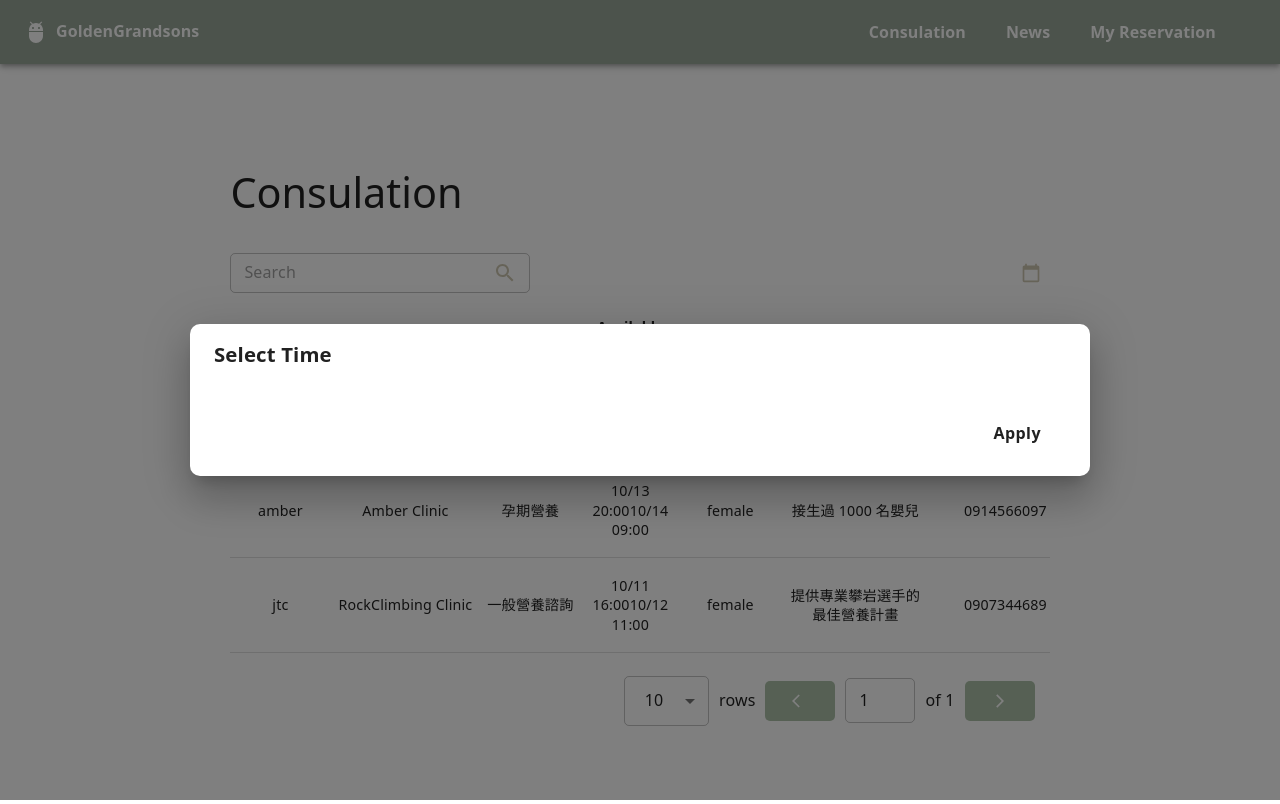
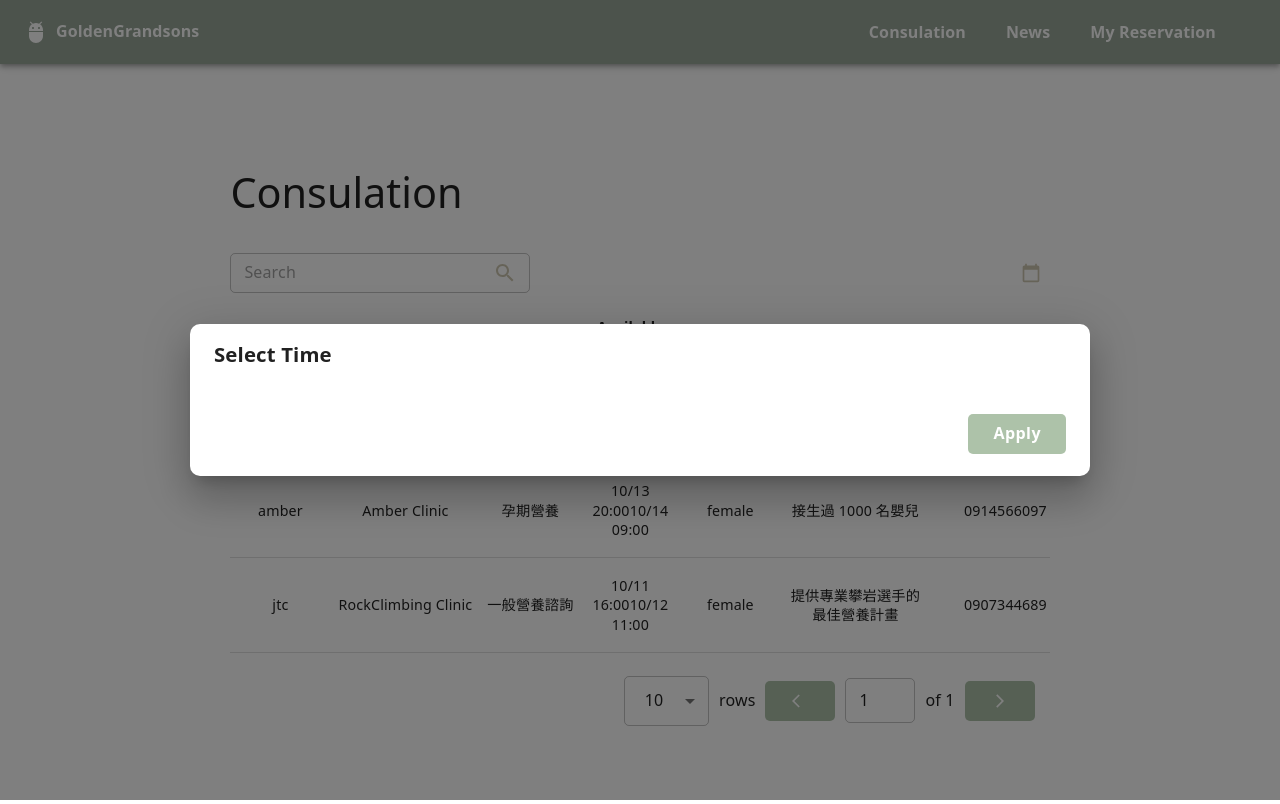
Before and after one commit to jtongchenzip/Golden_Grandsons, a React (Create React App) app in the folder frontend/: page / in a window 1280 px wide. Both pictures are taken after a click on the button 1030 px from the left and 272 px from the top of the page. Built offline with nearby package versions, Linux system fonts and the light colour scheme.

Commit message:
search function for table

```diff
--- a/frontend/src/components/ui/CustomTable.js
+++ b/frontend/src/components/ui/CustomTable.js
@@ -150,11 +150,8 @@ const useStyles = makeStyles((theme) => ({
 
 export default function CustomTable({
   hasSearch,
-  // searchWidthOption = 1, // will remove
-  // searchPlaceholder, // will remove
   buttons,
   columns,
-  // columnComponent, // will remove
   data,
   hasLink,
   linkName,
@@ -181,7 +178,18 @@ export default function CustomTable({
     setShowFilterTime(false);
   };
 
-  const handleSearch = () => {};
+  // search for the keyword in all columns
+  const handleSearch = () => {
+    console.log(search);
+    const searchResult = data.filter((record) => {
+      const values = Object.values(record);
+      return values.some((value) => {
+        return value.includes(String(search));
+      });
+    });
+    setFilterData(searchResult);
+    console.log("search result", searchResult);
+  };
 
   useEffect(() => {
     if (
@@ -194,7 +202,7 @@ export default function CustomTable({
 
   useEffect(() => {
     setFilterData(data);
-  }, [columns, data, search]);
+  }, [columns, data]);
 
   return (
     <>
@@ -232,7 +240,8 @@ export default function CustomTable({
         </DialogContent>
         <DialogActions>
           <Button
-            variant="primary"
+            variant="contained"
+            color="primary"
             onClick={handleCloseFilterTime}
             disableElevation
           >
```
